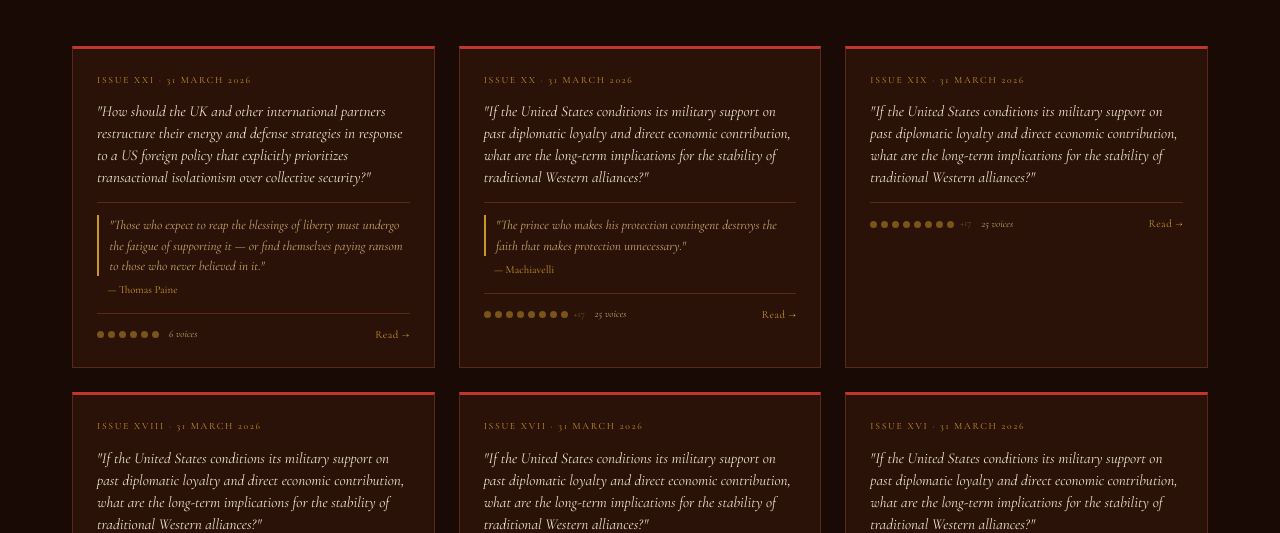
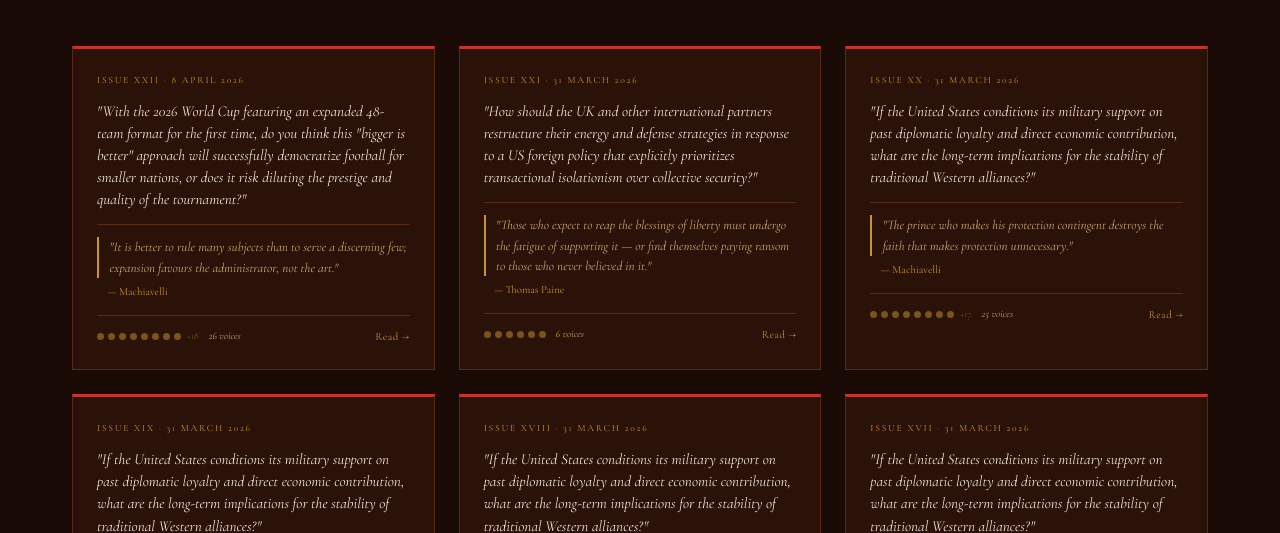
Before and after one commit to petesherratt-collab/the-salon, a plain HTML site: page salon-index.html in a window 1280 px wide. Shown: the part 267-800 px from the top of the page. Drawn offline with nearby package versions, Linux system fonts and the light colour scheme.

Commit message:
Add files via upload

```diff
--- a/salon-index.html
+++ b/salon-index.html
@@ -191,6 +191,19 @@
     <a href="voices.html">The Voices</a>
   </nav>
   <main>
+    <a class="idx-card" href="judgements/salon-2026-04-08-1906.html">
+      <div class="idx-issue">Issue XXII · 8 April 2026</div>
+      <div class="idx-questions"><p class="idx-question">With the 2026 World Cup featuring an expanded 48-team format for the first time, do you think this "bigger is better" approach will successfully democratize football for smaller nations, or does it risk diluting the prestige and quality of the tournament?</p></div>
+
+      <div class="idx-maxim-block">
+        <div class="idx-maxim">"It is better to rule many subjects than to serve a discerning few; expansion favours the administrator, not the art."</div>
+        <div class="idx-attr">— Machiavelli</div>
+      </div>
+      <div class="idx-footer">
+        <div class="idx-dots"><span class="idx-dot"></span><span class="idx-dot"></span><span class="idx-dot"></span><span class="idx-dot"></span><span class="idx-dot"></span><span class="idx-dot"></span><span class="idx-dot"></span><span class="idx-dot"></span><span class="idx-dot-more">+18</span><span class="idx-voice-count">26 voices</span></div>
+        <span class="idx-read">Read →</span>
+      </div>
+    </a>
     <a class="idx-card" href="judgements/salon-2026-03-31-1748.html">
       <div class="idx-issue">Issue XXI · 31 March 2026</div>
       <div class="idx-questions"><p class="idx-question">How should the UK and other international partners restructure their energy and defense strategies in response to a US foreign policy that explicitly prioritizes transactional isolationism over collective security?</p></div>
@@ -428,7 +441,7 @@
         <span class="idx-read">Read →</span>
       </div>
     </a></main>
-  <footer>The Salon · 21 issues in the archive</footer>
+  <footer>The Salon · 22 issues in the archive</footer>
   <script>
     const themeBtns = document.querySelectorAll('.theme-btn');
     themeBtns.forEach(btn => {
```
